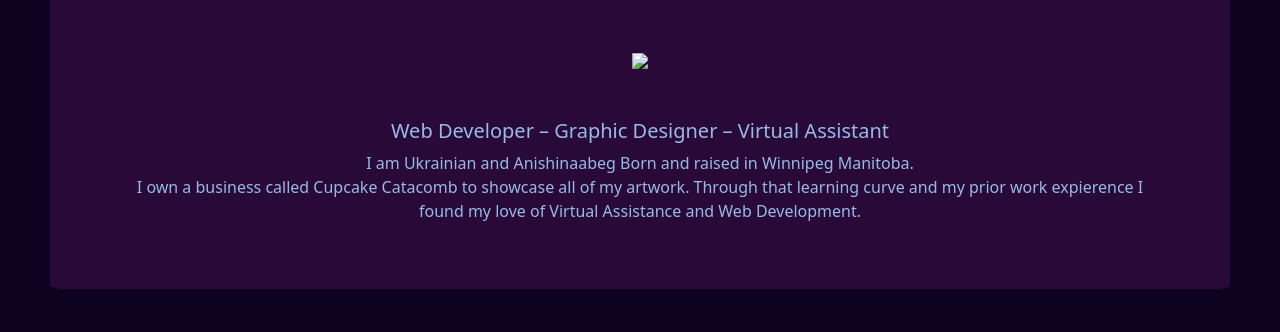
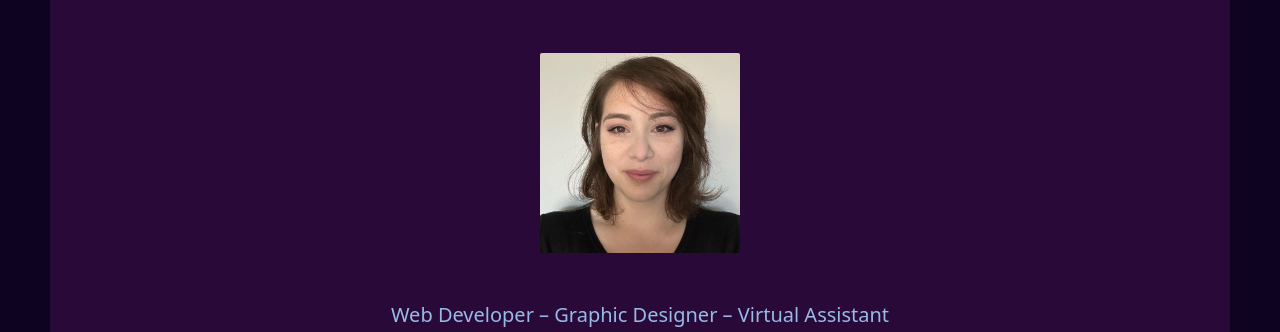
Before and after one commit to Cupcakecatacomb/Developer-portfolio, a plain HTML site: page index.html in a window 1280 px wide. Shown: the part 237-569 px from the top of the page. Drawn offline with nearby package versions, Linux system fonts and the light colour scheme; files whose address does not match are found by name.

Commit message:
Update index.html

```diff
--- a/index.html
+++ b/index.html
@@ -28,7 +28,7 @@
        <div class="hero">
         <main class="px-3 text-center">
           <h1 class="m-50 p-10">Christine Jose</h1>
-          <img src="../Capstone Project 2/Images/ContactChristineJose.jpg" height=200px class="profile-img p-10">
+          <img src="./Images/ContactChristineJose.jpg" height=200px class="profile-img p-10">
           <h4 class="lead" style="color:#98BAE7">Web Developer – Graphic Designer – Virtual Assistant </h4>
           <p style="color: #98BAE7;">I am Ukrainian and Anishinaabeg Born and raised in Winnipeg Manitoba.<br/> I own a business called Cupcake Catacomb to showcase all of my artwork. Through that learning curve and my prior work expierence  I found my love of Virtual Assistance and Web Development.</p>
           </p>
```
